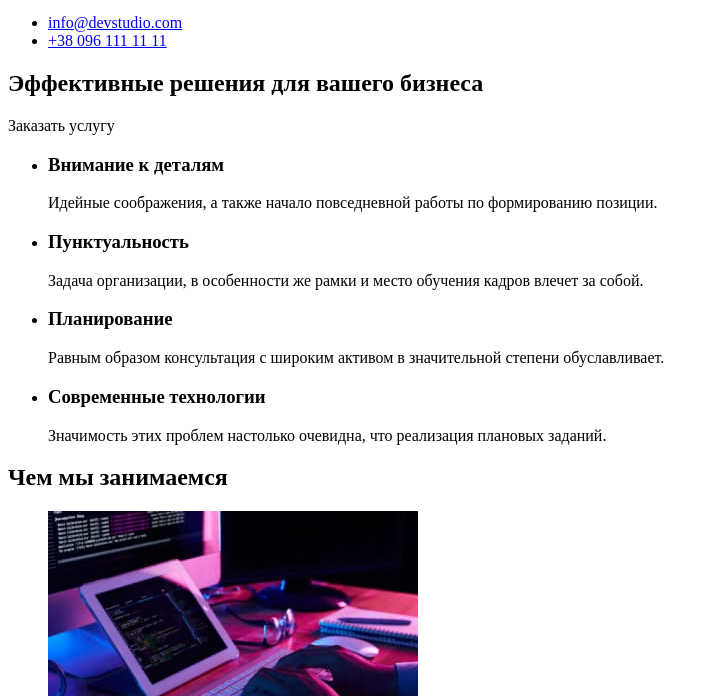
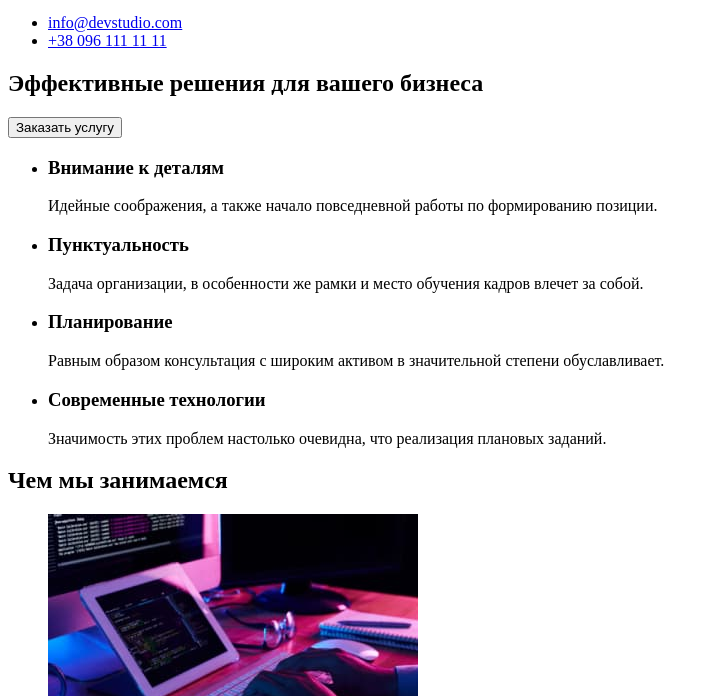
Before and after one commit to AleksandrNebesnyi/goit-markup-hw-01, a plain HTML site: page index.html in a window 1280 px wide. Shown: the part 104-800 px from the top of the page, without its empty margins (0-719 px from the left). Drawn offline with Linux system fonts and the light colour scheme.

Commit message:
finish homework1 with button

```diff
--- a/index.html
+++ b/index.html
@@ -35,7 +35,7 @@
         <div>
             <section>
                 <h1>Эффективные решения для вашего бизнеса</h1>
-                <p>Заказать услугу</p>
+                <button>Заказать услугу</button>
 
             </section>
         </div>
```
